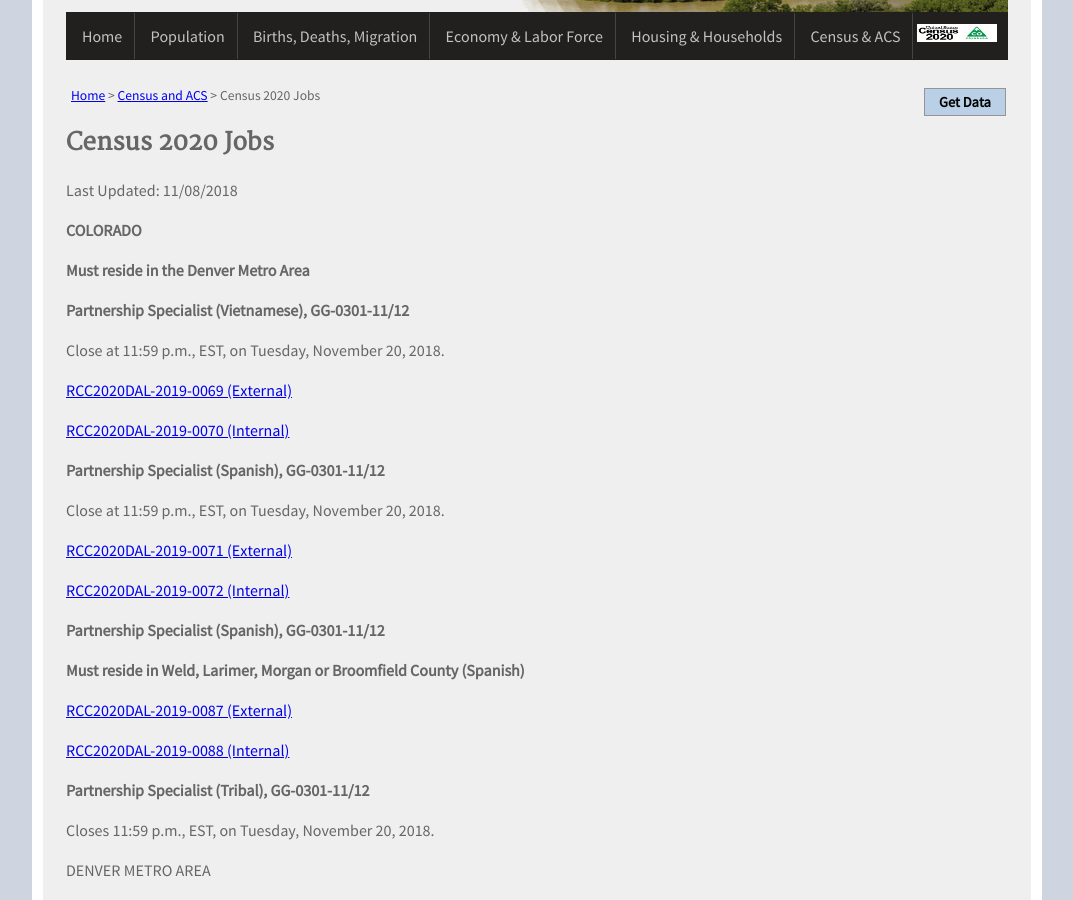
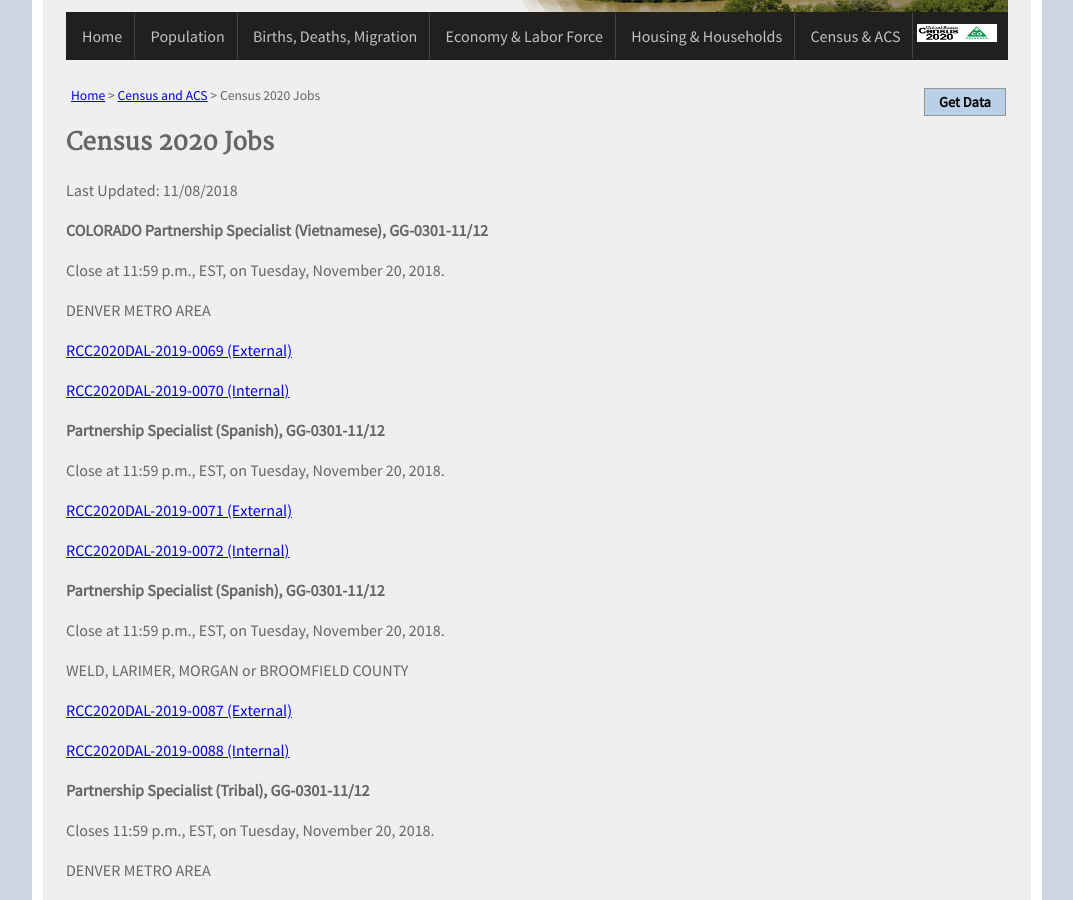
Before and after one commit to TBleess/Website_New, a Jekyll site: the page built from pages/5_CensusACS/2020-census-jobs.md, in a window 1280 px wide and 900 px high, scrolled down 226 px. Shown: the whole window, without its empty margins (103-1176 px from the left). Built offline with Jekyll 4.4.1, drawn with Linux system fonts in a browser that asks for light colours.

Commit message:
Update 2020-census-jobs.md

```diff
--- a/pages/5_CensusACS/2020-census-jobs.md
+++ b/pages/5_CensusACS/2020-census-jobs.md
@@ -11,12 +11,11 @@ description: "Census 2020 Jobs"
 Last Updated: 11/08/2018
 
 **COLORADO**
-
-**Must reside in the Denver Metro Area**
-
 **Partnership Specialist (Vietnamese), GG-0301-11/12**
 
 Close at 11:59 p.m., EST, on Tuesday, November 20, 2018.
+
+DENVER METRO AREA
 
 [RCC2020DAL-2019-0069 (External)](https://www.usajobs.gov/GetJob/ViewDetails/515968800)
 
@@ -32,11 +31,14 @@ Close at 11:59 p.m., EST, on Tuesday, November 20, 2018.
 
 **Partnership Specialist (Spanish), GG-0301-11/12**
 
-**Must reside in Weld, Larimer, Morgan or Broomfield County (Spanish)**
+Close at 11:59 p.m., EST, on Tuesday, November 20, 2018.
+
+WELD, LARIMER, MORGAN or BROOMFIELD COUNTY
 
 [RCC2020DAL-2019-0087 (External)](https://www.usajobs.gov/GetJob/ViewDetails/515969400)
 
 [RCC2020DAL-2019-0088 (Internal)](https://www.usajobs.gov/GetJob/ViewDetails/515969600)
+
 
 **Partnership Specialist (Tribal), GG-0301-11/12**
 
```
